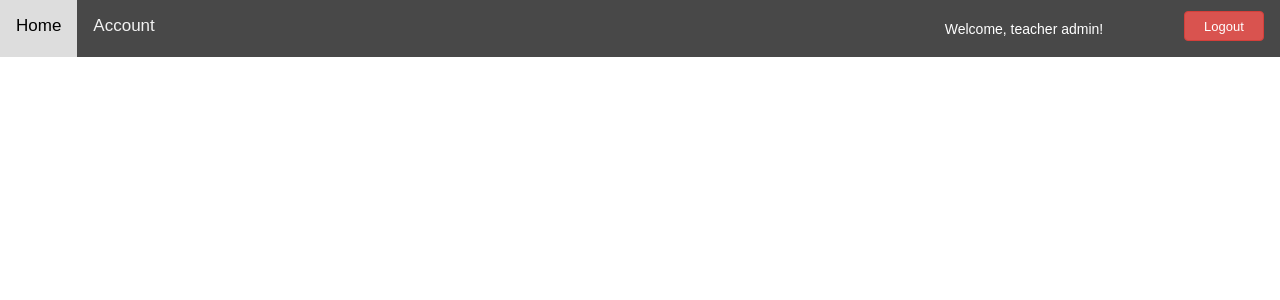
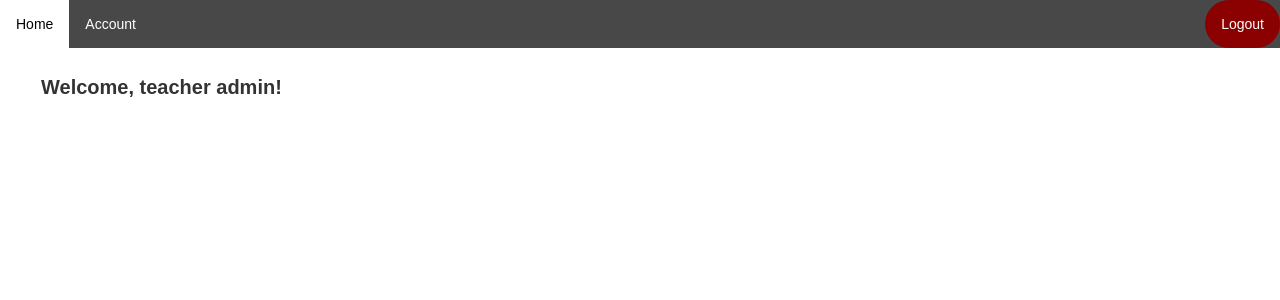
Before and after one commit to malinastanciu/proiectLicenta, a Django app: page / in a window 1280 px wide. Shown: the top 300 px of the page. Run offline with Django 3.2, Linux system fonts and the light colour scheme; a user stored in the database is signed in; some libraries are stand-ins or nearby versions.

Commit message:
Updated topbar

```diff
--- /dev/null
+++ b/application/static/application/dashboard.css
@@ -0,0 +1,4 @@
+p{
+    font-size: 20px;
+    font-weight: bold;
+}
--- a/application/static/application/main_layout_application.css
+++ b/application/static/application/main_layout_application.css
@@ -6,57 +6,39 @@ body {
   margin: 0;
   font-family: Arial, Helvetica, sans-serif;
 }
-header{
+
+ul.topnav {
+  list-style-type: none;
+  margin: 0;
+  padding: 0;
   overflow: hidden;
   background-color: #484848;
-  height: 1.5cm;
-  width: 100%;
-}
-.topnav {
-  width: 70%;
-  height: 1.5cm;
-  position: absolute;
 }
 
-.user-class{
-  width: 20%;
-  left: 70%;
-  height: 1.5cm;
-  color: white;
-  position: absolute;
-}
-.user-class p{
-  margin-top:0.5cm;
-  text-align: center;
-  position: center;
-
+ul.topnav li {
+  float: left;
 }
 
-.topnav a {
-  float: left;
-  color: #f2f2f2;
+ul.topnav li a {
+  display: block;
+  color: white;
   text-align: center;
   padding: 14px 16px;
   text-decoration: none;
-  font-size: 17px;
+}
+ul.topnav li.right {
+  background-color: darkred;
+  float: right;
+  border-radius: 50px;
 }
 
-.topnav a:hover {
-  background-color: #ddd;
-  height: 1.5cm;
+ul.topnav li a:hover:not(.logout){
+  background-color: white;
   color: black;
 }
-.logout-button{
-  width: 10%;
-  height: 1.5cm;
-  left: 90%;
-  position: absolute;
+
+
+@media screen and (max-width: 600px) {
+  ul.topnav li.right,
+  ul.topnav li {float: none;}
 }
-.logout-button button{
-  position: absolute;
-  top: 20%;
-  left: 25%;
-  width: 80px;
-  height: 30px;
-  font-size: 13px;
-}
--- a/application/templates/application/dashboard.html
+++ b/application/templates/application/dashboard.html
@@ -6,4 +6,5 @@
 {% endblock %}
 {% block article %}
     <link rel="stylesheet" href="{% static 'application/dashboard.css' %}">
+    <p>Welcome, {{ user_type }} {{ user.username }}!</p>
 {% endblock %}
--- a/application/templates/application/main_layout_application.html
+++ b/application/templates/application/main_layout_application.html
@@ -4,25 +4,14 @@
 {% block header %}
     <link rel="stylesheet" href="{% static 'application/main_layout_application.css' %}">
 
-    <div class="topnav">
-        <a href="{% url 'dashboard' %}">Home</a>
-        <a href="{% url 'account' %}">Account</a>
-    </div>
 
-    <div class="user-class">
-       <p>Welcome, {{ user_type }} {{ user.username }}!</p>
-    </div>
-
-    <div class="logout-button">
-        <form action="{% url 'logout' %}" method="GET">
-                <button class="btn btn-danger btn-md" type="submit">Logout</button>
-        </form>
-    </div>
+        <ul class="topnav">
+            <li><a href="{% url 'dashboard' %}">Home</a></li>
+            <li><a href="{% url 'account' %}">Account</a>
+            <li class="right"><a class="logout" href="{% url 'logout' %}">Logout</a></li>
+        </ul>
 
 {% endblock %}
 
 {% block article %}
-
-
-
 {% endblock %}
--- a/static/css/main_layout.css
+++ b/static/css/main_layout.css
@@ -1,4 +1,4 @@
 .article{
-    padding: 50px;
+    padding: 0 16px;
     margin: 25px;
 }
```
